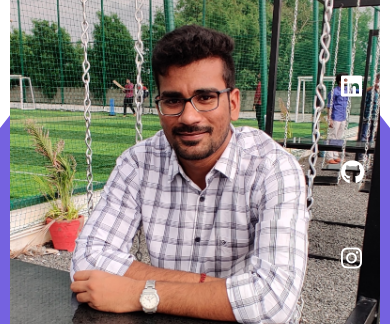
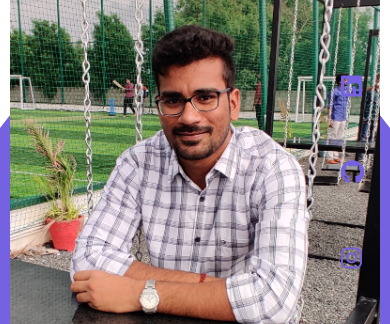
Before and after one commit to Nethajib/Bhairi_Nethaji-Portfolio, a plain HTML site: page index.html in a window 390 px wide. Shown: the part 520-844 px from the top of the page. Drawn offline with Linux system fonts and the light colour scheme.

Commit message:
socials links changed

```diff
--- a/style.css
+++ b/style.css
@@ -686,7 +686,7 @@ form input, textarea{
     }
 
     .header__socials a{
-        color: var(--color-white);
+        color: var(--color-primary);
     }
 
     /* ========= skills ========== */
```
